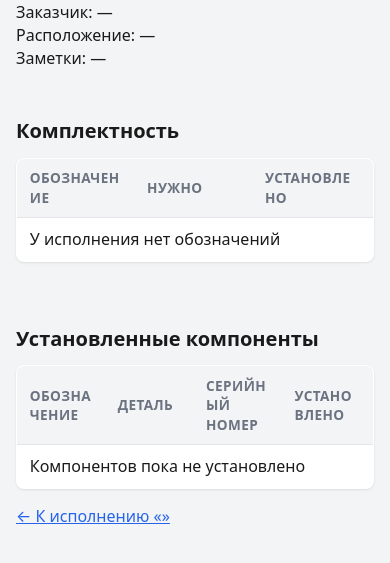
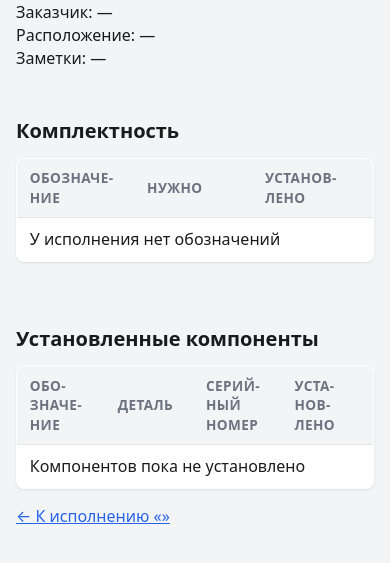
Before and after one commit to Kerosin3/server-sku-app, a FastAPI app: template app/templates/item_detail.html in a window 390 px wide. Shown: the part 255-818 px from the top of the page. Run offline with FastAPI, Linux system fonts and the light colour scheme; the template is opened without the code that fills it, so the values that code supplies are empty.

Commit message:
Better wrapping for the item page's 3-column tables
Two fixes: hyphens:auto so long unbreakable headers break at syllable
boundaries (ОБОЗНА-ЧЕНИЕ) instead of wherever overflow-wrap cut them
off; and a mid-width breakpoint (<=1100px) that drops the install
form to its own row so Комплектность/Установленные компоненты share
the row without three columns fighting for space on a merely
laptop-width window, not just full mobile stacking at <=800px.

Co-Authored-By: Claude Sonnet 5 <noreply@anthropic.com>

```diff
--- a/app/static/css/style.css
+++ b/app/static/css/style.css
@@ -158,7 +158,7 @@ form label input[type="checkbox"] {
 }
 form button[type="submit"] { margin-top: 0.3rem; }
 
-.columns { display: flex; gap: 2rem; align-items: flex-start; }
+.columns { display: flex; flex-wrap: wrap; gap: 2rem; align-items: flex-start; }
 .columns > div { flex: 1; min-width: 0; }
 .columns > .col-form { flex: 0 1 340px; }
 .columns > .col-wide { flex: 1.4; }
@@ -167,7 +167,16 @@ form button[type="submit"] { margin-top: 0.3rem; }
    flex column instead of shrinking. Fixed layout makes width:100%
    actually hold, wrapping cell text instead of overflowing. */
 .columns table { table-layout: fixed; }
-.columns th, .columns td { overflow-wrap: break-word; }
+.columns th, .columns td {
+  overflow-wrap: break-word;
+  -webkit-hyphens: auto;
+  hyphens: auto; /* break at syllables ("ОБОЗНА-ЧЕНИЕ"), not mid-letter, when a column is too narrow for the whole word */
+}
+/* Not enough room for 3 columns of real content — drop the install
+   form to its own row so the two tables get the width to themselves. */
+@media (max-width: 1100px) {
+  .columns > .col-form { flex-basis: 100%; }
+}
 @media (max-width: 800px) {
   .columns { flex-direction: column; }
   .columns > .col-form { flex-basis: auto; }
```
